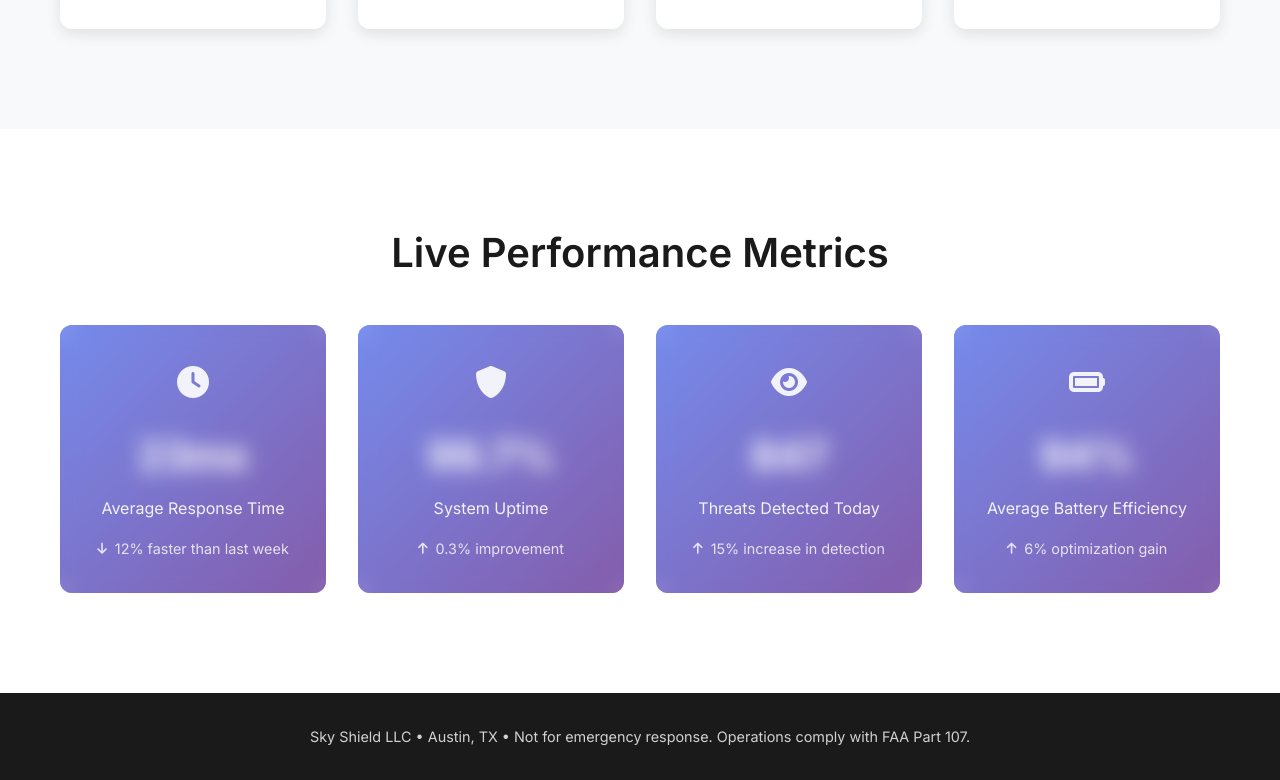
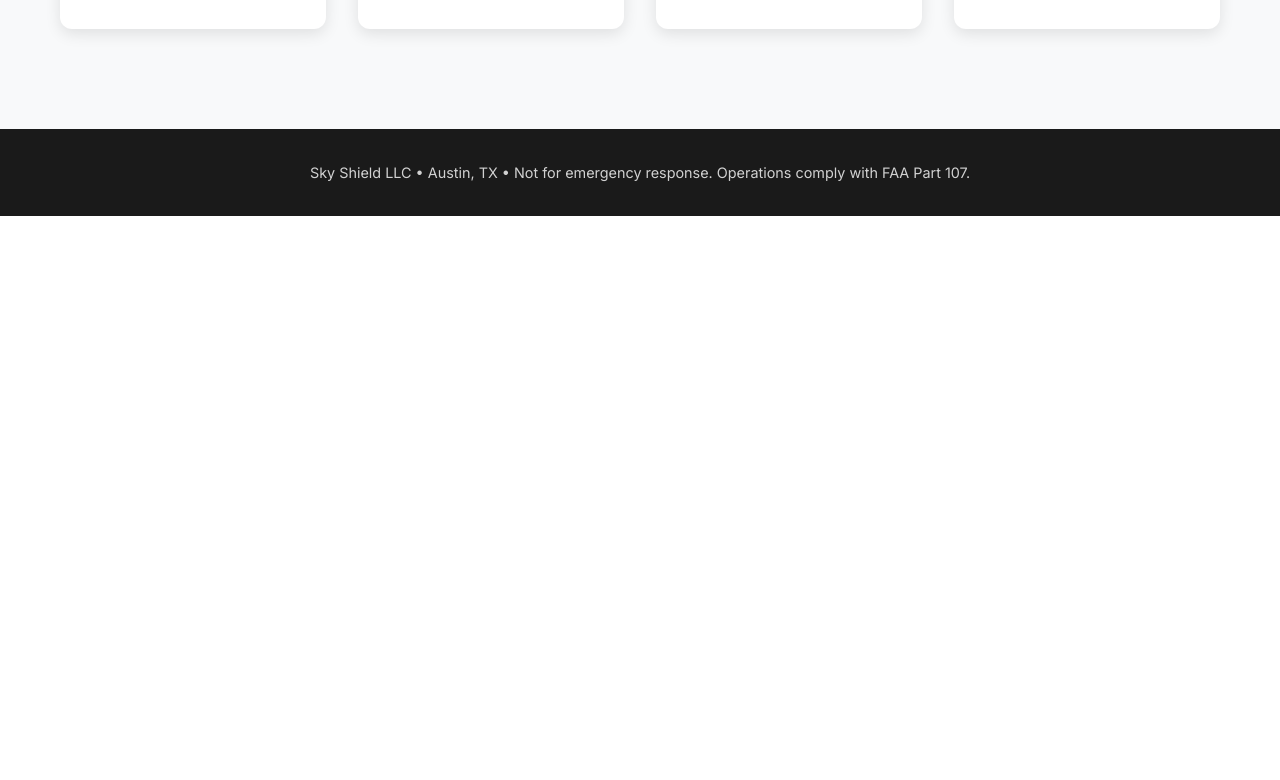
Before and after one commit to 7evan11fff/kavin, a plain HTML site: page info/live-demo.html in a window 1280 px wide. Shown: the part 2101-2881 px from the top of the page. After the commit the page ends 2317 px from the top, so only its background shows below. Drawn offline with Linux system fonts and the light colour scheme.

Commit message:
Update camera specs with Luxonis technology and remove live performance metrics

```diff
--- a/info/live-demo.html
+++ b/info/live-demo.html
@@ -182,58 +182,6 @@
         </div>
     </section>
 
-    <!-- Performance Metrics -->
-    <section class="performance-metrics">
-        <div class="container">
-            <h2 class="section-title">Live Performance Metrics</h2>
-            <div class="metrics-grid">
-                <div class="metric-card">
-                    <div class="metric-icon">
-                        <i class="fas fa-clock"></i>
-                    </div>
-                    <div class="metric-value">23ms</div>
-                    <div class="metric-label">Average Response Time</div>
-                    <div class="metric-trend">
-                        <i class="fas fa-arrow-down"></i>
-                        <span>12% faster than last week</span>
-                    </div>
-                </div>
-                <div class="metric-card">
-                    <div class="metric-icon">
-                        <i class="fas fa-shield-alt"></i>
-                    </div>
-                    <div class="metric-value">99.7%</div>
-                    <div class="metric-label">System Uptime</div>
-                    <div class="metric-trend">
-                        <i class="fas fa-arrow-up"></i>
-                        <span>0.3% improvement</span>
-                    </div>
-                </div>
-                <div class="metric-card">
-                    <div class="metric-icon">
-                        <i class="fas fa-eye"></i>
-                    </div>
-                    <div class="metric-value">847</div>
-                    <div class="metric-label">Threats Detected Today</div>
-                    <div class="metric-trend">
-                        <i class="fas fa-arrow-up"></i>
-                        <span>15% increase in detection</span>
-                    </div>
-                </div>
-                <div class="metric-card">
-                    <div class="metric-icon">
-                        <i class="fas fa-battery-full"></i>
-                    </div>
-                    <div class="metric-value">94%</div>
-                    <div class="metric-label">Average Battery Efficiency</div>
-                    <div class="metric-trend">
-                        <i class="fas fa-arrow-up"></i>
-                        <span>6% optimization gain</span>
-                    </div>
-                </div>
-            </div>
-        </div>
-    </section>
 
     <!-- Footer -->
     <footer class="footer">
```
Also changed, not shown: info/our-fleet.html (+6 -6 lines).
